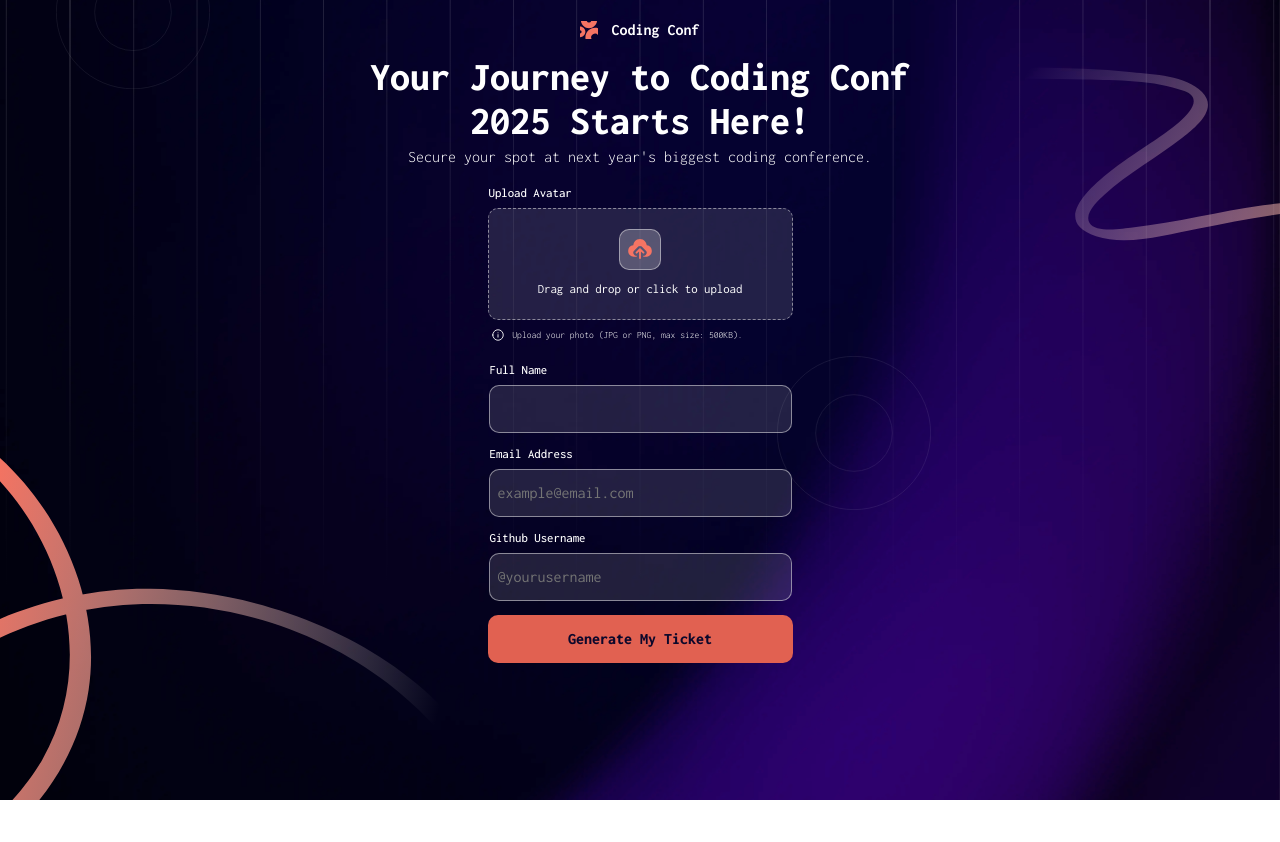
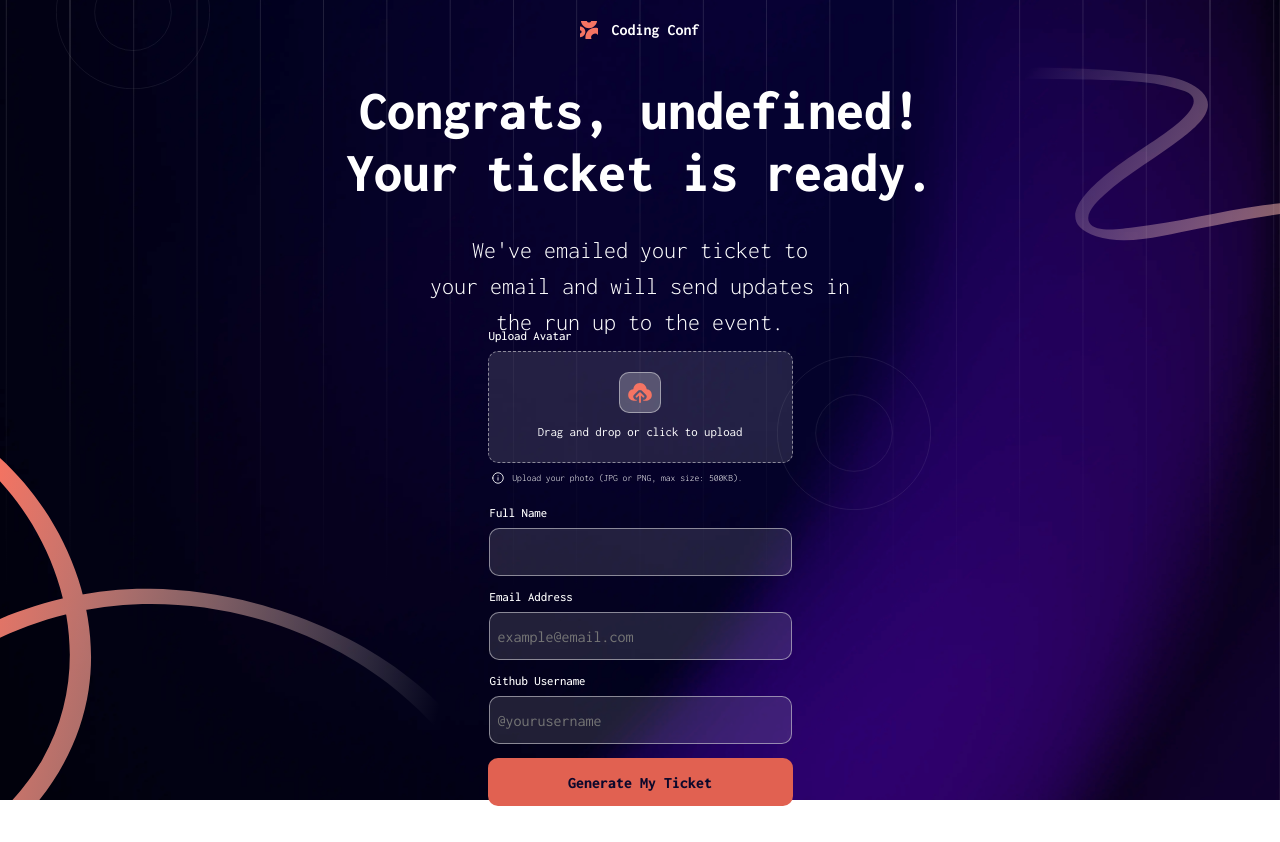
Before and after one commit to awakeinthedreamstate/conference-ticket-generator, a React (Vite) app in the folder ticketgeneratorapp/: page / in a window 1280 px wide. Before the commit the page ends 800 px from the top, so only its background shows below. Built offline with nearby package versions, Linux system fonts and the light colour scheme.

Commit message:
Started implementing context across components

```diff
--- a/ticketgeneratorapp/src/App.jsx
+++ b/ticketgeneratorapp/src/App.jsx
@@ -5,9 +5,10 @@ import MainContainer from "./components/MainContainer";
 import FormHeader from "./components/FormHeader";
 import { TicketContextProvider } from "./context/TicketContext";
 import TicketForm from "./components/TicketForm";
+import TicketCard from "./components/TicketCard";
 
 function App() {
-  const [isTicketGenerated, setIsTicketGenerated] = useState(false);
+  const [isTicketGenerated, setIsTicketGenerated] = useState(true);
 
   return (
     <div className="App">
--- a/ticketgeneratorapp/src/app.css
+++ b/ticketgeneratorapp/src/app.css
@@ -7,21 +7,9 @@
 }
 
 body {
-  /* background-image: url("/assets/images/pattern-circle.svg"),
-    url("/assets/images/pattern-circle.svg"),
-    url("/assets/images/pattern-squiggly-line-bottom.svg"),
-    url("/assets/images/pattern-squiggly-line-top.svg"),
-    url("/assets/images/pattern-lines.svg"),
-    url("/assets/images/background-desktop.png");
-  background-size: 12% auto, 12% auto, 40% auto, 30% auto, contain, cover;
-  background-repeat: no-repeat, no-repeat, no-repeat, no-repeat, repeat-x,
-    no-repeat;
-  background-position: 5% -10%, 69% 55%, bottom left, 100% 10%, top center,
-    top center; */
-
   margin: 0;
   color: white;
-  padding-bottom: 5rem;
+  padding-bottom: 2rem;
   overflow-x: hidden; /* Prevent horizontal overflow */
   position: relative;
 }
@@ -32,7 +20,7 @@ body {
   left: 0;
   width: 100%;
   height: 100%;
-  z-index: -1; /* Ensure background is behind other content */
+  z-index: -1;
   background-image: url("/assets/images/pattern-circle.svg"),
     url("/assets/images/pattern-circle.svg"),
     url("/assets/images/pattern-squiggly-line-bottom.svg"),
@@ -106,3 +94,9 @@ i {
     min-width: 475px;
   }
 } */
+
+.testDiv {
+  width: 100px;
+  height: 100px;
+  background-color: red;
+}
--- a/ticketgeneratorapp/src/components/FormHeader.jsx
+++ b/ticketgeneratorapp/src/components/FormHeader.jsx
@@ -1,22 +1,24 @@
 import styles from "./formheader.module.css";
+import { useContext } from "react";
+import { TicketContext } from "../context/TicketContext";
 
 export default function FormHeader({ isTicketGenerated }) {
+  const { attendeeBio } = useContext(TicketContext);
   const mainTextTemplates = {
     welcomeText: `Your Journey to Coding Conf\n2025 Starts Here!`,
-    ticketedText: "Congrats John Doe! Your icket is ready.",
+    ticketedText: `Congrats, <span>${attendeeBio.name}</span>!\nYour ticket is ready.`,
   };
   const subTextTemplates = {
     welcomeText: "Secure your spot at next year's biggest coding conference.",
-    ticketedText: "Secure your spot at next year's biggest coding conference.",
+    ticketedText:
+      "We've emailed your ticket to\nyour email and will send updates in\nthe run up to the event.",
   };
 
   return (
-    <div className={styles.formHeader}>
-      <h1>
-        {isTicketGenerated
-          ? mainTextTemplates.ticketedText
-          : mainTextTemplates.welcomeText}
-      </h1>
+    <div className={styles.formHeaderTicket}>
+      <h1
+        dangerouslySetInnerHTML={{ __html: mainTextTemplates.ticketedText }}
+      />
       <p>
         {isTicketGenerated
           ? subTextTemplates.ticketedText
--- /dev/null
+++ b/ticketgeneratorapp/src/components/TicketCard.jsx
@@ -0,0 +1,9 @@
+import styles from "./ticketcard.module.css";
+
+export default function TicketCard() {
+  return (
+    <div className={styles.card}>
+      <img src="./assets/images/pattern-ticket.svg" alt="ticket" />
+    </div>
+  );
+}
--- a/ticketgeneratorapp/src/components/TicketForm.jsx
+++ b/ticketgeneratorapp/src/components/TicketForm.jsx
@@ -1,9 +1,12 @@
 import { useForm } from "react-hook-form";
+import { useContext } from "react";
 import AttendeeBioField from "./AttendeeBioField";
 import UploadAvatar from "./UploadAvatar";
 import styles from "./ticketform.module.css";
+import { TicketContext } from "../context/TicketContext";
 
 export default function TicketForm() {
+  const { attendeeBio, setAttendeeBio } = useContext(TicketContext);
   const {
     register,
     handleSubmit,
@@ -11,7 +14,14 @@ export default function TicketForm() {
   } = useForm();
 
   function onSubmit(data) {
-    console.log(data);
+    const { fullName, email, github } = data;
+    setAttendeeBio({
+      ...attendeeBio,
+      name: fullName,
+      email: email,
+      github: github,
+    });
+    console.log(attendeeBio);
   }
   return (
     <div id={styles.ticketForm}>
--- a/ticketgeneratorapp/src/components/UploadAvatar.jsx
+++ b/ticketgeneratorapp/src/components/UploadAvatar.jsx
@@ -1,9 +1,11 @@
-import { useReducer, useRef, useState } from "react";
+import { useReducer, useRef, useState, useContext } from "react";
 import styles from "./uploadavatar.module.css";
+import { TicketContext } from "../context/TicketContext";
+
 export default function UploadAvatar() {
   const MAX_FILE_SIZE = 500 * 1024;
   const DEFAULT_ALERT = "Upload your photo (JPG or PNG, max size: 500KB).";
-  const [image, setImage] = useState(null);
+  const { attendeeBio, setAttendeeBio } = useContext(TicketContext);
   const [alertMessage, setAlertMessage] = useState(DEFAULT_ALERT);
   const [errorState, setErrorState] = useState(false);
   const avatarUploadInputRef = useRef(null);
@@ -12,23 +14,23 @@ export default function UploadAvatar() {
     const avatar = e.target.files[0];
     const reader = new FileReader();
     if (!avatar) {
-      setImage(null);
+      setAttendeeBio(...attendeeBio, { avatar: null });
       return;
     }
     if (!avatar.type.startsWith("image/")) {
-      setImage(null);
+      setAttendeeBio(...attendeeBio, { avatar: null });
       setAlertMessage("The uploaded file is not an image.");
       setErrorState(true);
       return;
     }
     if (avatar.size > MAX_FILE_SIZE) {
-      setImage(null);
+      setAttendeeBio(...attendeeBio, { avatar: null });
       setAlertMessage("File too large. Please upload a photo under 500KB.");
       setErrorState(true);
       return;
     }
     reader.onloadend = () => {
-      setImage(reader.result);
+      setAttendeeBio({ ...attendeeBio, avatar: reader.result });
     };
     reader.readAsDataURL(avatar);
     setAlertMessage(avatar.name);
@@ -36,7 +38,7 @@ export default function UploadAvatar() {
   }
 
   function handleRemoveAvatar() {
-    setImage(null);
+    setAttendeeBio({ ...attendeeBio, avatar: null });
     setAlertMessage(DEFAULT_ALERT);
     avatarUploadInputRef.current.value = "";
   }
@@ -55,17 +57,17 @@ export default function UploadAvatar() {
           name="avatar"
           accept="image/*"
           onChange={handleAvatarUpload}
-          style={image ? { zIndex: -1 } : { zIndex: 2 }}
+          style={attendeeBio.avatar ? { zIndex: -1 } : { zIndex: 2 }}
           ref={avatarUploadInputRef}
         />
-        {!image ? (
+        {!attendeeBio.avatar ? (
           <div id={styles.noAvatar}>
             <img src="/assets/images/icon-upload.svg" alt="upload icon" />
             <p>Drag and drop or click to upload</p>
           </div>
         ) : (
           <div id={styles.yesAvatar}>
-            <img src={image} alt="user avatar" />
+            <img src={attendeeBio.avatar} alt="user avatar" />
             <button
               type="button"
               onClick={() => {
--- a/ticketgeneratorapp/src/components/formheader.module.css
+++ b/ticketgeneratorapp/src/components/formheader.module.css
@@ -1,22 +1,68 @@
-.formHeader {
+.formHeaderNoTicket {
   display: flex;
   flex-direction: column;
   justify-content: center;
   align-items: center;
-  gap: 0;
+  gap: 1.5rem;
   width: 100%;
 }
-.formHeader * {
+.formHeaderNoTicket * {
   margin: 0;
   text-align: center;
 }
-.formHeader h1 {
+.formHeaderNoTicket h1 {
   white-space: pre-line;
   font-weight: 800;
   width: 100%;
-  font-size: 2.5rem;
+  font-size: 3.5rem;
 }
-.formHeader p {
+.formHeaderNoTicket p {
+  white-space: pre-line;
   font-weight: 300;
-  font-size: 1rem;
+  font-size: 1.5rem;
+}
+
+.formHeaderTicket {
+  display: flex;
+  flex-direction: column;
+  justify-content: center;
+  align-items: center;
+  gap: 1.5rem;
+  width: 100%;
+}
+.formHeaderTicket * {
+  margin: 0;
+  text-align: center;
+}
+.formHeaderTicket h1 {
+  white-space: pre-line;
+  font-weight: 800;
+  width: 100%;
+  animation: headerTween 0.3s linear 0.1s 1 forwards;
+}
+.formHeaderTicket p {
+  white-space: pre-line;
+  font-weight: 300;
+  animation: subHeaderTween 0.3s linear 0.1s 1 forwards;
+}
+
+@keyframes headerTween {
+  0% {
+    transform: translateY(0);
+    font-size: 2.5rem;
+  }
+  100% {
+    transform: translateY(20%);
+    font-size: 3.5rem;
+  }
+}
+@keyframes subHeaderTween {
+  0% {
+    transform: translateY(0);
+    font-size: 1rem;
+  }
+  100% {
+    transform: translateY(25%);
+    font-size: 1.5rem;
+  }
 }/*# sourceMappingURL=formheader.module.css.map */
--- /dev/null
+++ b/ticketgeneratorapp/src/components/ticketcard.module.css
@@ -0,0 +1,10 @@
+.card {
+  display: flex;
+  flex-direction: column;
+  justify-content: center;
+  align-items: center;
+  width: 70%;
+  height: auto;
+  align-items: center;
+  margin-top: 13rem;
+}/*# sourceMappingURL=ticketcard.module.css.map */
--- a/ticketgeneratorapp/src/context/TicketContext.jsx
+++ b/ticketgeneratorapp/src/context/TicketContext.jsx
@@ -2,12 +2,7 @@ import { createContext, useReducer, useState } from "react";
 const TicketContext = createContext();
 
 function TicketContextProvider({ children }) {
-  const [attendeeBio, setAttendeeBio] = useState({
-    avatar: "",
-    name: "",
-    email: "",
-    github: "",
-  });
+  const [attendeeBio, setAttendeeBio] = useState({});
 
   return (
     <TicketContext.Provider value={{ attendeeBio, setAttendeeBio }}>
```
